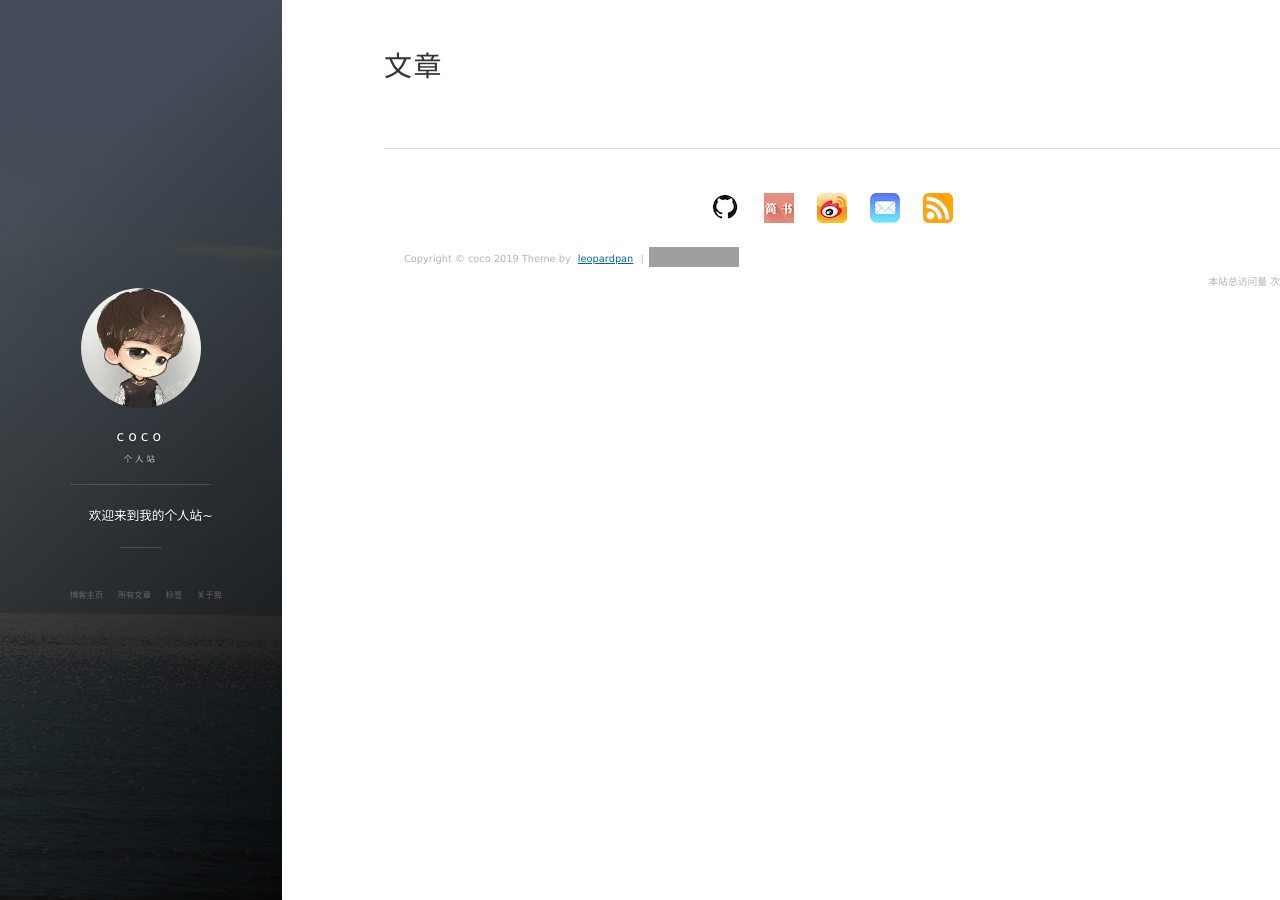
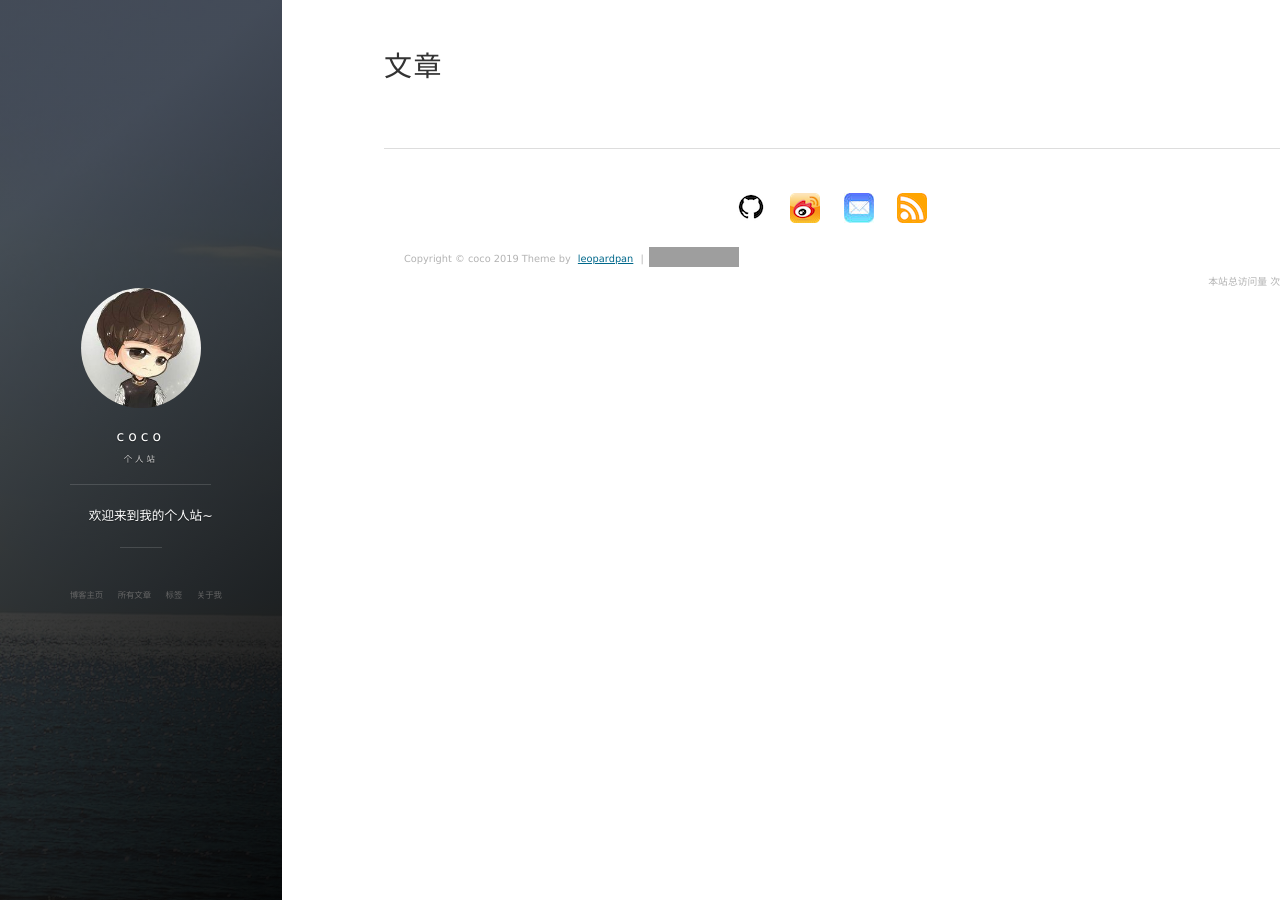
Before and after one commit to vMagina/vMagina.github.io, a Jekyll site: the page built from archive.html, in a window 1280 px wide. Built offline with Jekyll 4.4.1, drawn with Linux system fonts in a browser that asks for light colours; nearby versions of some CDN libraries; comment, search, counter and statistics services are not loaded; grey boxes are pictures that could not be loaded.

Commit message:
modify _config.yml

```diff
--- a/_config.yml
+++ b/_config.yml
@@ -3,26 +3,26 @@ title: coco
 subtitle: 个人站
 description: 欢迎来到我的个人站~
 # 头像里面的标题
-avatarTitle: leopardpan
+avatarTitle: vMagina
 # 头像里面的描述
-avatarDesc: iOS / 机器学习
+avatarDesc: 深度学习 / 机器学习
 url: "https://vMagina.github.io"
 
 # Comment
 comment:
-    disqus: leopard
+    disqus: coco
     # gitment: xxx // 需要修改 comments.html中的client_id和client_secret
     # uyan: 2143225  # 有言id,登录有言官网申请
 
 # Social
 social:
-    weibo: 5366874726
-    github: leopardpan
-    # zhihu: panpanleopard
+    weibo: 2741498310
+    github: vMagina
+    # zhihu:
     # juejin: xxx
-    jianshu: 2ada30d8d0f7
+    # jianshu:
     # twitter:
-    mail: leopardpan@icloud.com
+    mail: work.coco.Charles@gmail.com
 
 
 # 百度统计
@@ -41,7 +41,7 @@ ga:
 #
 #
 #  _post/ 下的文章更换成你自己的文章
-#  帮忙star一下，感谢~😆 地址： https://github.com/leopardpan/leopardpan.github.io
+#  帮忙star一下，感谢~😆 地址： https://github.com/vMagina/vMagina.github.io
 #
 #
 # 《--------------- 下面的信息可以自行选择是否修改 ------------------------》
```
